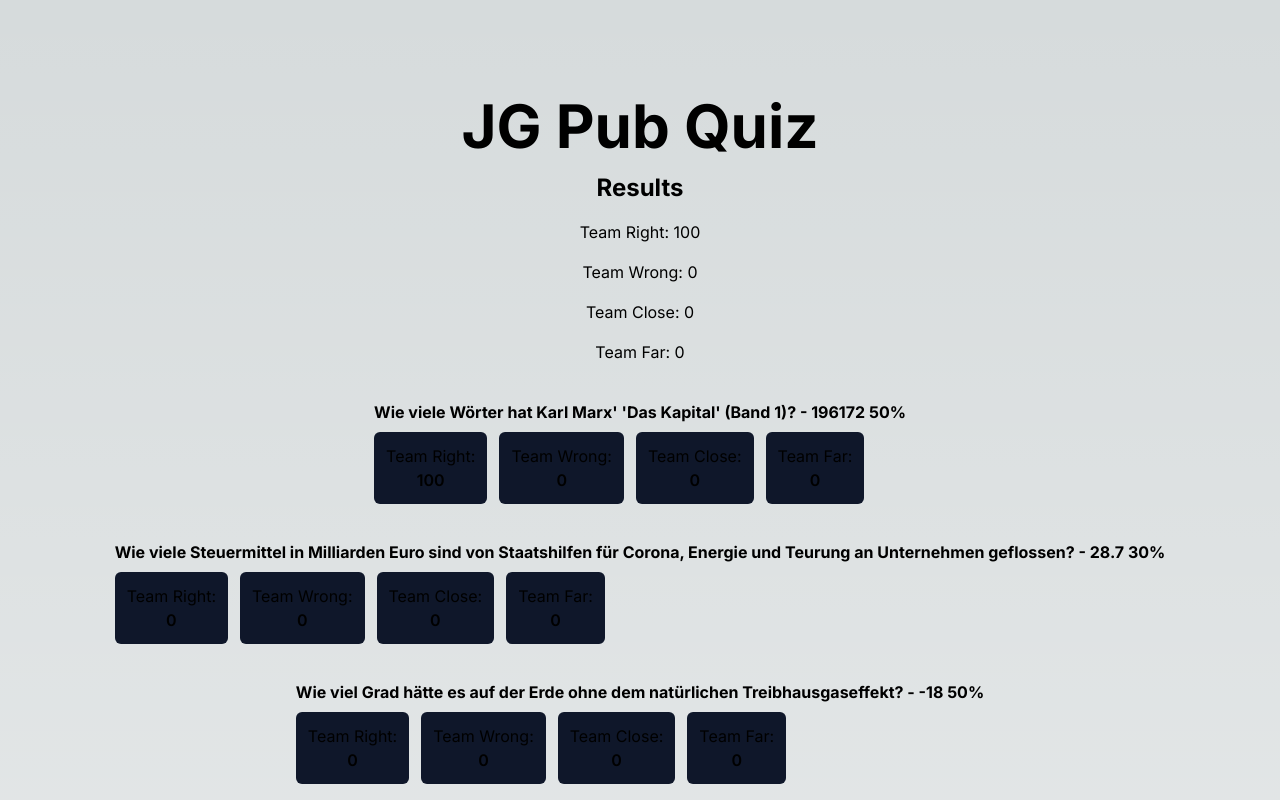
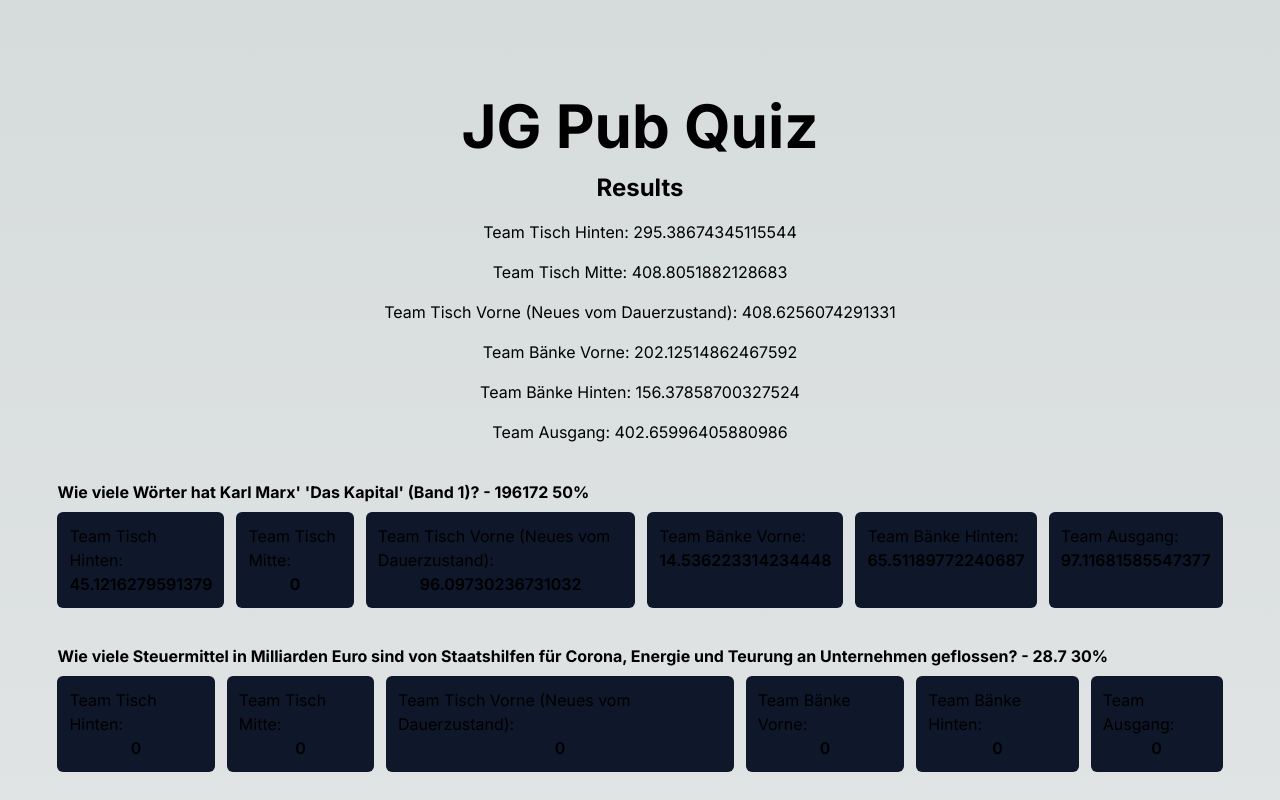
Before and after one commit to georgwindhaber/pub-quiz, a Next.js app: page / in a window 1280 px wide. Shown: the top 800 px of the page. Built offline with nearby package versions, Linux system fonts and the light colour scheme.

Commit message:
Add results

```diff
--- a/app/page.tsx
+++ b/app/page.tsx
@@ -82,7 +82,7 @@ const questions: Question[] = [
     id: 6,
     question:
       "Wie viele Views hatte das meist gesehene Reel des @jungegenerationwien Instagram Accounts?",
-    answer: 142000,
+    answer: 14200,
     pointZonePercentage: POINT_ZONE_PERCENTAGE_DEFAULT,
     sourceUrl: "Jasmina Malkoč, PG Multimedia",
     lastChangeOfData: "26. April 2023",
@@ -204,23 +204,35 @@ const questions: Question[] = [
 const teams: Team[] = [
   {
     id: 1,
-    name: "Team Right",
-    answers: [196172, 100, 100, 100],
+    name: "Team Tisch Hinten",
+    answers: [250000, 68, 11, 25.5, 17000, 80000, 7500, 8, 25, 1500000],
   },
   {
     id: 2,
-    name: "Team Wrong",
-    answers: [0, 200, 0, 200],
+    name: "Team Tisch Mitte",
+    answers: [
+      480000, 55, -18, 32.68, 24859, 13721, 9450.5, 2.87, 24.6, 17000000,
+    ],
   },
   {
     id: 3,
-    name: "Team Close",
-    answers: [99, 101, 99, 101],
+    name: "Team Tisch Vorne (Neues vom Dauerzustand)",
+    answers: [200000, 43, -273, 28.95, 26000, 100000, 6200, 5, 27, 5000000],
   },
   {
     id: 4,
-    name: "Team Far",
-    answers: [51, 124, 90, 105],
+    name: "Team Bänke Vorne",
+    answers: [280000, 43, 15, 25, 16000, 70000, 12000, 5, 26.3, 500000],
+  },
+  {
+    id: 5,
+    name: "Team Bänke Hinten",
+    answers: [230000, 54, -69, 26.5, 38000, 35000, 13000, 3, 22, 250000],
+  },
+  {
+    id: 5,
+    name: "Team Ausgang",
+    answers: [199000, 39, 13.9, 30.9, 25900, 50900, 5900, 19.9, 27.9, 2900000],
   },
 ];
 
```
